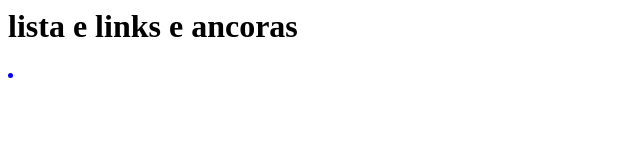
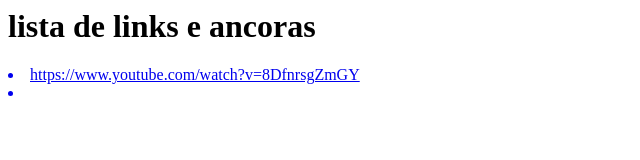
Before and after one commit to alandosexo/site-html, a plain HTML site: page index.html in a window 1280 px wide. Shown: the whole page, without its empty margins (0-640 px from the left). Drawn offline with Linux system fonts and the light colour scheme.

Commit message:
Update index.html

```diff
--- a/index.html
+++ b/index.html
@@ -7,11 +7,11 @@
   <title>Alan Pires</title>
  </head>
  <body>
-      <h1>lista e links e ancoras</h1>
-      <a href="https://www.youtube.com/ </a>
+      <h1>lista de links e ancoras</h1>
+      <a href="https://www.youtube.com/'>visite o youtube</a>
         <ul>
-        <li>
+            <li> https://www.youtube.com/watch?v=8DfnrsgZmGY
+            <li>
 
-
- </body>
+  </body>
 </html>
```
